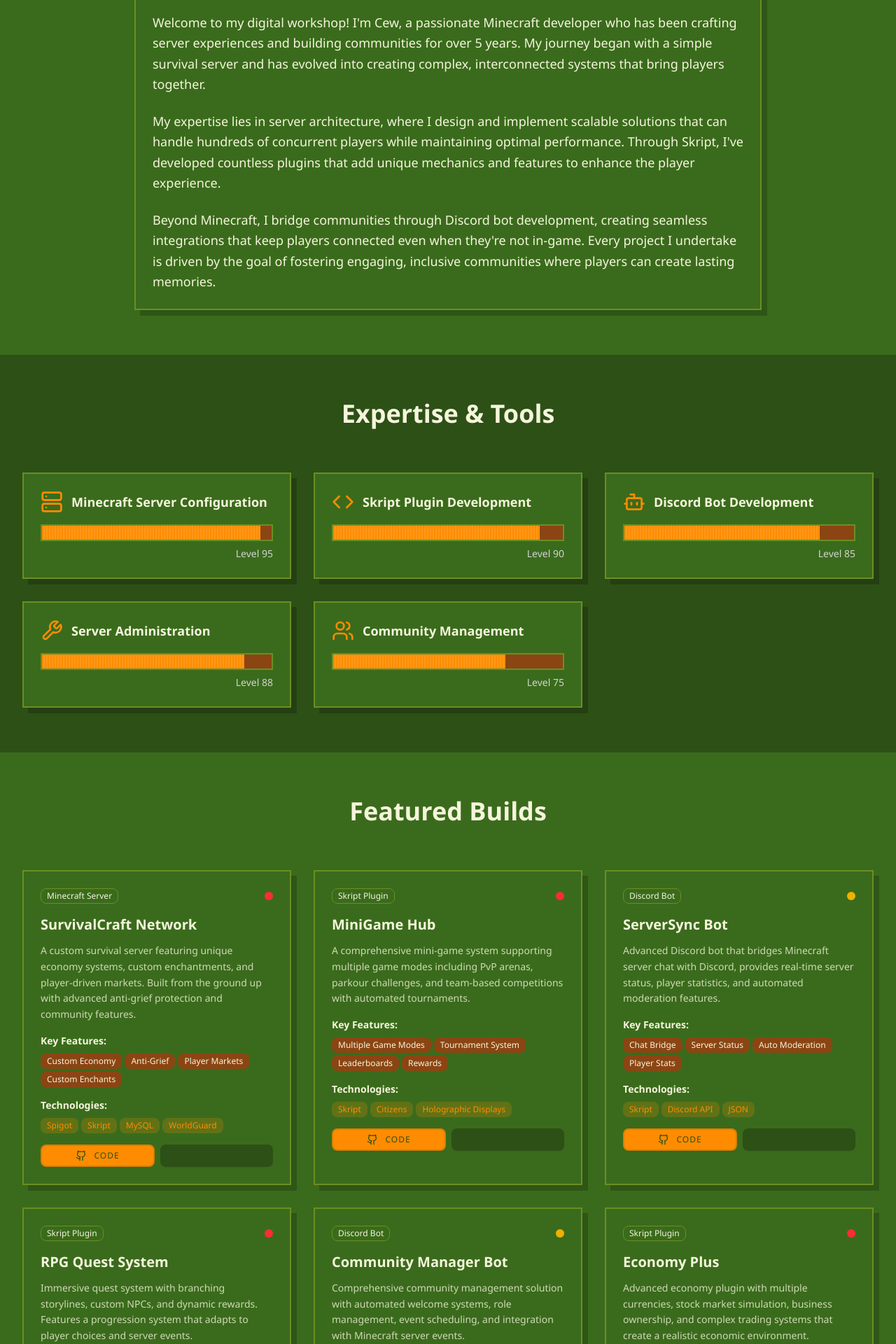
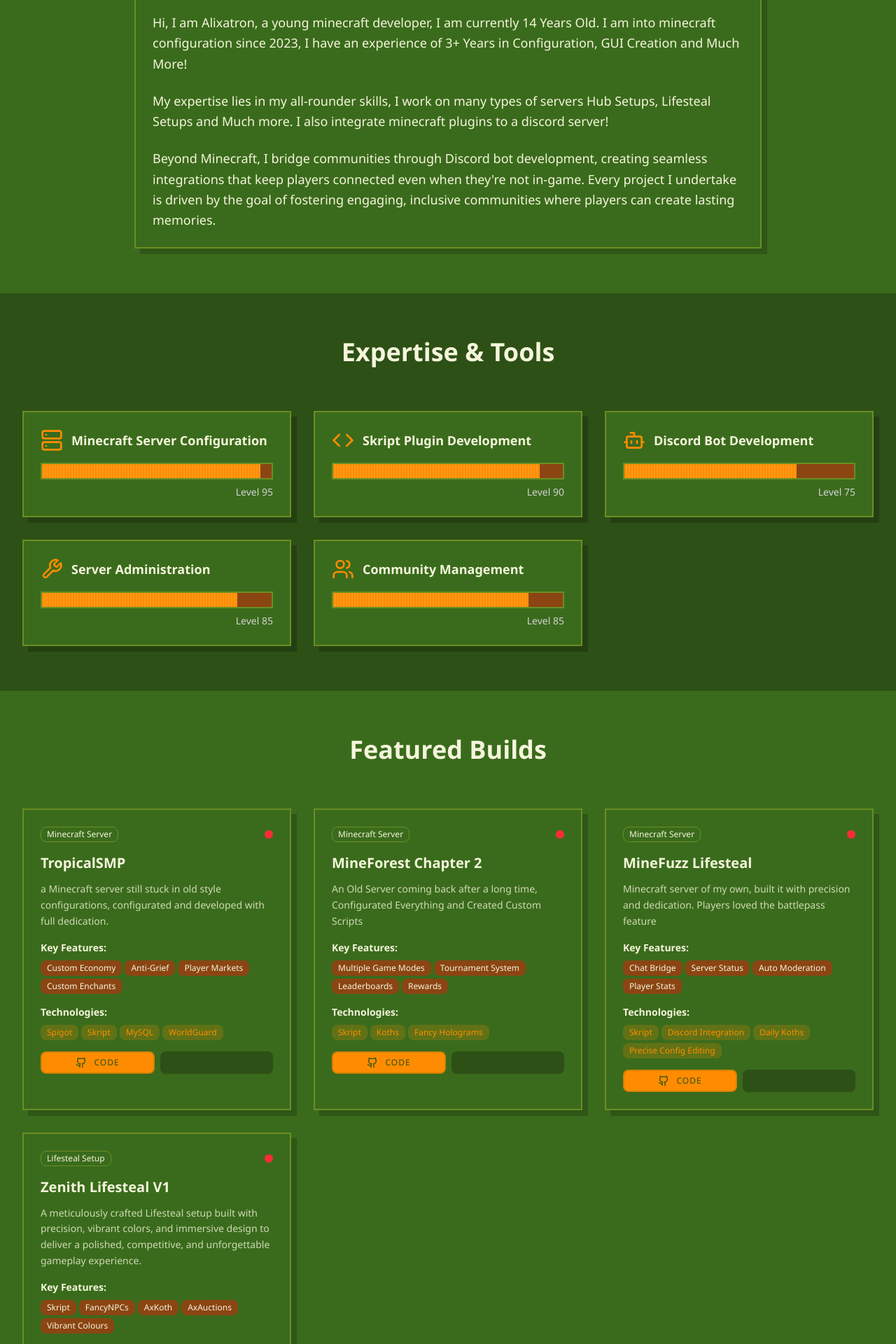
Before and after one commit to alishahmeer990/alixatron-portfolio, a React (Vite) app: page / in a window 1280 px wide. Shown: the part 860-2780 px from the top of the page at 70% size. Built offline with nearby package versions, Linux system fonts and the light colour scheme.

Commit message:
Update App.jsx

```diff
--- a/src/App.jsx
+++ b/src/App.jsx
@@ -26,9 +26,9 @@ function App() {
     const skills = {
       'minecraft-server': 95,
       'skript-plugins': 90,
-      'discord-bots': 85,
-      'server-admin': 88,
-      'community': 75
+      'discord-bots': 75,
+      'server-admin': 85,
+      'community': 85
     }
 
     setTimeout(() => {
@@ -39,9 +39,9 @@ function App() {
   const projects = [
     {
       id: 1,
-      title: "SurvivalCraft Network",
+      title: "TropicalSMP",
       category: "Minecraft Server",
-      description: "A custom survival server featuring unique economy systems, custom enchantments, and player-driven markets. Built from the ground up with advanced anti-grief protection and community features.",
+      description: "a Minecraft server still stuck in old style configurations, configurated and developed with full dedication.",
       technologies: ["Spigot", "Skript", "MySQL", "WorldGuard"],
       difficulty: "Hard",
       features: ["Custom Economy", "Anti-Grief", "Player Markets", "Custom Enchants"],
@@ -50,10 +50,10 @@ function App() {
     },
     {
       id: 2,
-      title: "MiniGame Hub",
-      category: "Skript Plugin",
-      description: "A comprehensive mini-game system supporting multiple game modes including PvP arenas, parkour challenges, and team-based competitions with automated tournaments.",
-      technologies: ["Skript", "Citizens", "Holographic Displays"],
+      title: "MineForest Chapter 2",
+      category: "Minecraft Server",
+      description: "An Old Server coming back after a long time, Configurated Everything and Created Custom Scripts",
+      technologies: ["Skript", "Koths", "Fancy Holograms"],
       difficulty: "Hard",
       features: ["Multiple Game Modes", "Tournament System", "Leaderboards", "Rewards"],
       github: "#",
@@ -61,45 +61,23 @@ function App() {
     },
     {
       id: 3,
-      title: "ServerSync Bot",
-      category: "Discord Bot",
-      description: "Advanced Discord bot that bridges Minecraft server chat with Discord, provides real-time server status, player statistics, and automated moderation features.",
-      technologies: ["Skript", "Discord API", "JSON"],
-      difficulty: "Medium",
+      title: "MineFuzz Lifesteal",
+      category: "Minecraft Server",
+      description: "Minecraft server of my own, built it with precision and dedication. Players loved the battlepass feature",
+      technologies: ["Skript", "Discord Integration", "Daily Koths", "Precise Config Editing"],
+      difficulty: "Hard",
       features: ["Chat Bridge", "Server Status", "Auto Moderation", "Player Stats"],
       github: "#",
       demo: "#"
     },
     {
       id: 4,
-      title: "RPG Quest System",
-      category: "Skript Plugin",
-      description: "Immersive quest system with branching storylines, custom NPCs, and dynamic rewards. Features a progression system that adapts to player choices and server events.",
-      technologies: ["Skript", "Citizens", "MythicMobs"],
+      title: "Zenith Lifesteal V1",
+      category: "Lifesteal Setup",
+      description: "A meticulously crafted Lifesteal setup built with precision, vibrant colors, and immersive design to deliver a polished, competitive, and unforgettable gameplay experience.",
+      technologies: ["Skript", "FancyNPCs", "AxKoth", "AxAuctions", "Vibrant Colours"],
       difficulty: "Hard",
-      features: ["Branching Quests", "Custom NPCs", "Dynamic Rewards", "Story Progression"],
-      github: "#",
-      demo: "#"
-    },
-    {
-      id: 5,
-      title: "Community Manager Bot",
-      category: "Discord Bot",
-      description: "Comprehensive community management solution with automated welcome systems, role management, event scheduling, and integration with Minecraft server events.",
-      technologies: ["Skript", "Discord API", "Webhooks"],
-      difficulty: "Medium",
-      features: ["Auto Welcome", "Role Management", "Event Scheduling", "Server Integration"],
-      github: "#",
-      demo: "#"
-    },
-    {
-      id: 6,
-      title: "Economy Plus",
-      category: "Skript Plugin",
-      description: "Advanced economy plugin with multiple currencies, stock market simulation, business ownership, and complex trading systems that create a realistic economic environment.",
-      technologies: ["Skript", "Vault", "MySQL"],
-      difficulty: "Hard",
-      features: ["Multi-Currency", "Stock Market", "Business System", "Advanced Trading"],
+      features: ["Skript", "FancyNPCs", "AxKoth", "AxAuctions", "Vibrant Colours"],
       github: "#",
       demo: "#"
     }
@@ -185,14 +163,14 @@ function App() {
           <div className="max-w-4xl mx-auto">
             <div className="minecraft-card">
               <p className="text-lg mb-6 text-card-foreground leading-relaxed">
-                Welcome to my digital workshop! I'm Cew, a passionate Minecraft developer who has been crafting
-                server experiences and building communities for over 5 years. My journey began with a simple
-                survival server and has evolved into creating complex, interconnected systems that bring players together.
+                Hi, I am Alixatron, a young minecraft developer, I am currently 14 Years Old.
+                I am into minecraft configuration since 2023, I have an experience of 3+ Years
+                in Configuration, GUI Creation and Much More!
               </p>
               <p className="text-lg mb-6 text-card-foreground leading-relaxed">
-                My expertise lies in server architecture, where I design and implement scalable solutions that can
-                handle hundreds of concurrent players while maintaining optimal performance. Through Skript, I've
-                developed countless plugins that add unique mechanics and features to enhance the player experience.
+                My expertise lies in my all-rounder skills, I work on many types of servers
+                Hub Setups, Lifesteal Setups and Much more. I also integrate minecraft plugins
+                to a discord server!
               </p>
               <p className="text-lg text-card-foreground leading-relaxed">
                 Beyond Minecraft, I bridge communities through Discord bot development, creating seamless integrations
@@ -361,7 +339,7 @@ function App() {
       <footer className="bg-background border-t-2 border-border py-8">
         <div className="container-custom text-center">
           <p className="text-muted-foreground">
-            © 2024 Cew. Built with ❤️ and lots of redstone.
+            © 2026 Alixatron. Built with ❤️ and lots of redstone.
           </p>
         </div>
       </footer>
```
